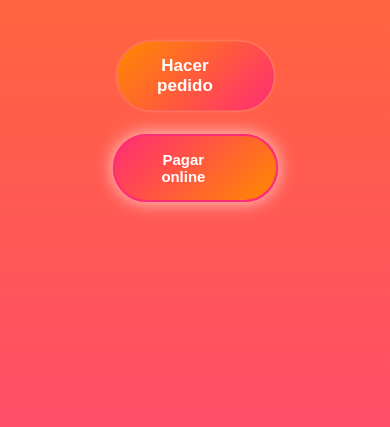
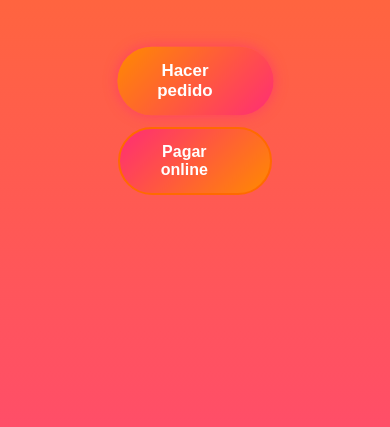
Before and after one commit to MichaelRojas1/mf-makis, a plain HTML site: page index.html in a window 390 px wide. Shown: the part 417-844 px from the top of the page. Drawn offline with Linux system fonts and the light colour scheme.

Commit message:
Update style.css

```diff
--- a/style.css
+++ b/style.css
@@ -387,194 +387,7 @@ body {
     bottom: 16px;
     right: 16px;
   }
-/* ===== BOTÓN PAGO ONLINE ===== */
-.btn-pago {
-  display: inline-block;
-  margin-top: 14px;
-  padding: 12px 26px;
-  background: #ffffff;
-  color: #ff6a00;
-  font-weight: 700;
-  font-size: 15px;
-  border-radius: 999px;
-  text-decoration: none;
-  box-shadow: 0 8px 20px rgba(0,0,0,0.15);
-  transition: all 0.3s ease;
-}
 
-/* Hover */
-.btn-pago:hover {
-  transform: translateY(-3px) scale(1.05);
-  box-shadow: 0 12px 28px rgba(0,0,0,0.25);
-}
-
-/* Mobile */
-@media (max-width: 768px) {
-  .btn-pago {
-    font-size: 14px;
-    padding: 11px 22px;
-  }
-}
-/* BOTÓN PAGO ONLINE */
-.btn-pago {
-  margin-top: 12px;
-  padding: 10px 22px;
-  border-radius: 30px;
-  background: #00b1ea;
-  color: #fff;
-  font-weight: bold;
-  text-decoration: none;
-  display: inline-flex;
-  align-items: center;
-  gap: 6px;
-  font-size: 14px;
-  animation: pulse 1.6s infinite;
-  box-shadow: 0 0 0 rgba(0,177,234,0.7);
-}
-
-/* ANIMACIÓN PULSO */
-@keyframes pulse {
-  0% {
-    transform: scale(1);
-    box-shadow: 0 0 0 0 rgba(0,177,234,0.7);
-  }
-  70% {
-    transform: scale(1.08);
-    box-shadow: 0 0 0 15px rgba(0,177,234,0);
-  }
-  100% {
-    transform: scale(1);
-    box-shadow: 0 0 0 0 rgba(0,177,234,0);
-  }
-}
-
-/* HOVER */
-.btn-pago:hover {
-  background: #0090c5;
-  transform: scale(1.1);
-}
-@keyframes pulse {
-  0% {
-    transform: scale(1);
-    box-shadow: 0 0 0 rgba(255,255,255,0.4);
-  }
-  50% {
-    transform: scale(1.08);
-    box-shadow: 0 0 20px rgba(255,255,255,0.8);
-  }
-  100% {
-    transform: scale(1);
-    box-shadow: 0 0 0 rgba(255,255,255,0.4);
-  }
-}
-.btn-principal {
-  background: #ffffff;
-  color: #ff7a18;
-  padding: 14px 32px;
-  border-radius: 40px;
-  font-weight: bold;
-  text-decoration: none;
-  display: inline-flex;
-  align-items: center;
-  gap: 10px;
-  animation: pulse 1.8s infinite;
-  transition: transform 0.3s ease;
-}
-  .btn-pago {
-  margin-top: 14px;
-  background: linear-gradient(135deg, #00c853, #00e676);
-  color: white;
-  padding: 12px 28px;
-  border-radius: 40px;
-  font-weight: bold;
-  text-decoration: none;
-  display: inline-block;
-  animation: pulse 1.4s infinite;
-}
-
-.btn-principal:hover,
-.btn-pago:hover {
-  transform: scale(1.12);
-}
-.btn-principal,
-.btn-pago {
-  position: relative;
-  display: inline-flex;
-  align-items: center;
-  gap: 10px;
-  padding: 14px 28px;
-  border-radius: 40px;
-  font-weight: 700;
-  text-decoration: none;
-  cursor: pointer;
-  transition: all 0.35s ease;
-  overflow: hidden;
-}
-.btn-principal {
-  background: linear-gradient(135deg, #ff8a00, #ff2d75);
-  color: white;
-}
-
-.btn-pago {
-  background: white;
-  color: #ff2d75;
-  border: 2px solid #ff2d75;
-}
-.palitos {
-  width: 12px;
-  height: 18px;
-  position: relative;
-  opacity: 0;
-  transition: all 0.35s ease;
-}
-
-.palitos::before,
-.palitos::after {
-  content: "";
-  position: absolute;
-  top: 0;
-  width: 3px;
-  height: 18px;
-  background: currentColor;
-  border-radius: 2px;
-}
-
-.palitos::before {
-  left: 0;
-}
-
-.palitos::after {
-  right: 0;
-}
-.btn-principal:hover,
-.btn-pago:hover {
-  transform: translateY(-4px) scale(1.03);
-  box-shadow: 0 12px 30px rgba(0,0,0,0.25);
-}
-.btn-principal:hover .palitos,
-.btn-pago:hover .palitos {
-  opacity: 1;
-  transform: translateX(6px) rotate(10deg);
-}
-.btn-principal::after,
-.btn-pago::after {
-  content: "";
-  position: absolute;
-  inset: 0;
-  background: linear-gradient(
-    120deg,
-    transparent,
-    rgba(255,255,255,0.4),
-    transparent
-  );
-  transform: translateX(-100%);
-  transition: transform 0.6s ease;
-}
-
-.btn-principal:hover::after,
-.btn-pago:hover::after {
-  transform: translateX(100%);
-}
 /* ================= BOTONES PREMIUM ================= */
 
 .btn-principal,
```
